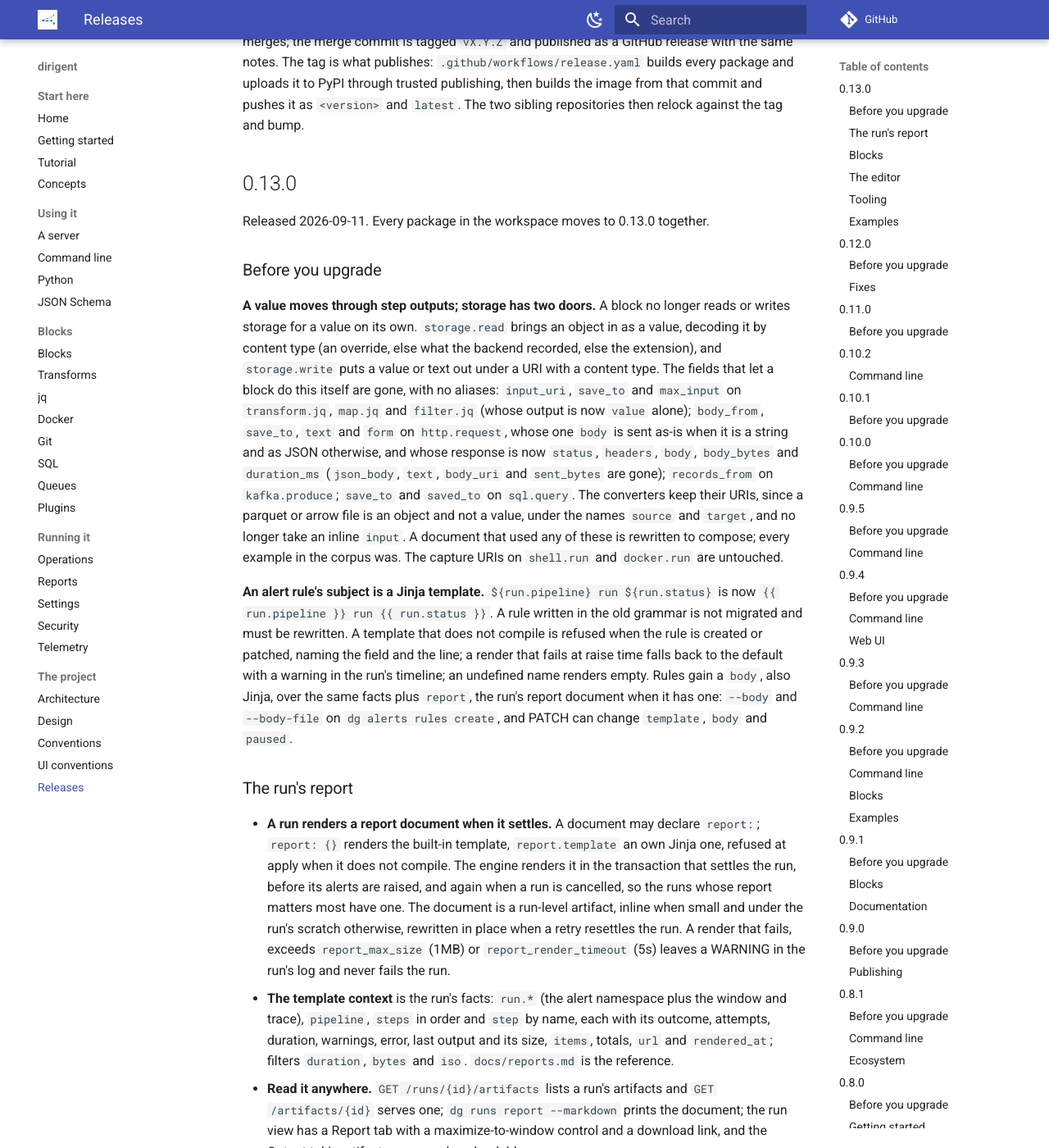
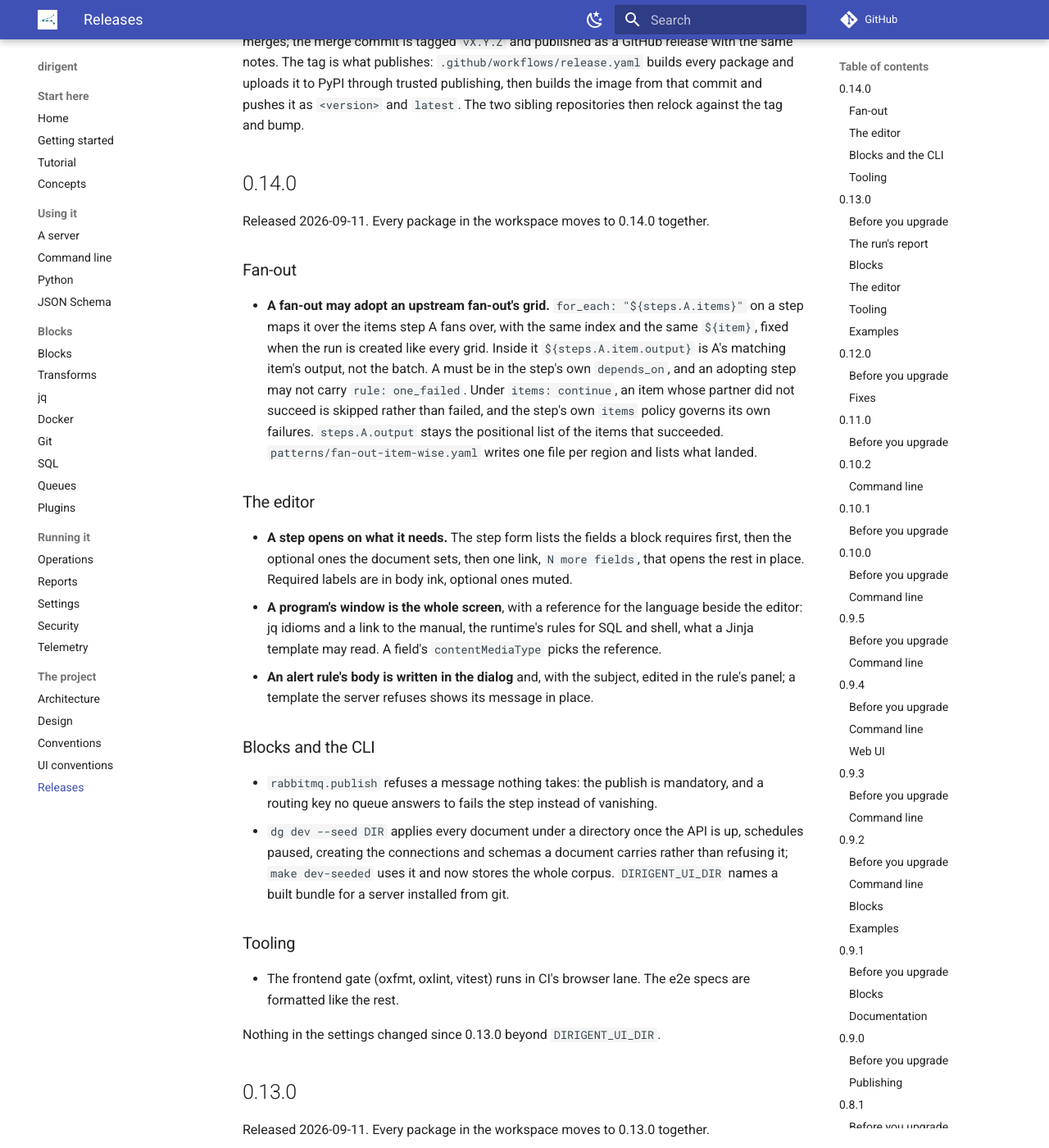
Before and after one commit to winterop-com/dirigent, an MkDocs documentation site: the page built from docs/releases.md, in a window 1280 px wide and 1400 px high, scrolled down 353 px. Shown: the whole window at 82% size. Built offline with MkDocs 1.6.1 and Material for MkDocs 9.7.7, drawn with Linux system fonts in a browser that asks for light colours; comment, search, counter and statistics services are not loaded.

Commit message:
chore: release 0.14.0

```diff
--- a/docs/releases.md
+++ b/docs/releases.md
@@ -14,6 +14,48 @@ with the same notes. The tag is what publishes: `.github/workflows/release.yaml`
 package and uploads it to PyPI through trusted publishing, then builds the image from that
 commit and pushes it as `<version>` and `latest`. The two sibling repositories then relock
 against the tag and bump.
+
+## 0.14.0
+
+Released 2026-09-11. Every package in the workspace moves to 0.14.0 together.
+
+### Fan-out
+
+- **A fan-out may adopt an upstream fan-out's grid.** `for_each: "${steps.A.items}"` on a step
+  maps it over the items step A fans over, with the same index and the same `${item}`, fixed
+  when the run is created like every grid. Inside it `${steps.A.item.output}` is A's matching
+  item's output, not the batch. A must be in the step's own `depends_on`, and an adopting step
+  may not carry `rule: one_failed`. Under `items: continue`, an item whose partner did not
+  succeed is skipped rather than failed, and the step's own `items` policy governs its own
+  failures. `steps.A.output` stays the positional list of the items that succeeded.
+  `patterns/fan-out-item-wise.yaml` writes one file per region and lists what landed.
+
+### The editor
+
+- **A step opens on what it needs.** The step form lists the fields a block requires first, then
+  the optional ones the document sets, then one link, `N more fields`, that opens the rest in
+  place. Required labels are in body ink, optional ones muted.
+- **A program's window is the whole screen**, with a reference for the language beside the
+  editor: jq idioms and a link to the manual, the runtime's rules for SQL and shell, what a
+  Jinja template may read. A field's `contentMediaType` picks the reference.
+- **An alert rule's body is written in the dialog** and, with the subject, edited in the
+  rule's panel; a template the server refuses shows its message in place.
+
+### Blocks and the CLI
+
+- `rabbitmq.publish` refuses a message nothing takes: the publish is mandatory, and a routing
+  key no queue answers to fails the step instead of vanishing.
+- `dg dev --seed DIR` applies every document under a directory once the API is up, schedules
+  paused, creating the connections and schemas a document carries rather than refusing it;
+  `make dev-seeded` uses it and now stores the whole corpus. `DIRIGENT_UI_DIR` names a built
+  bundle for a server installed from git.
+
+### Tooling
+
+- The frontend gate (oxfmt, oxlint, vitest) runs in CI's browser lane. The e2e specs are
+  formatted like the rest.
+
+Nothing in the settings changed since 0.13.0 beyond `DIRIGENT_UI_DIR`.
 
 ## 0.13.0
 
```
Also changed, not shown: 13 other files.
